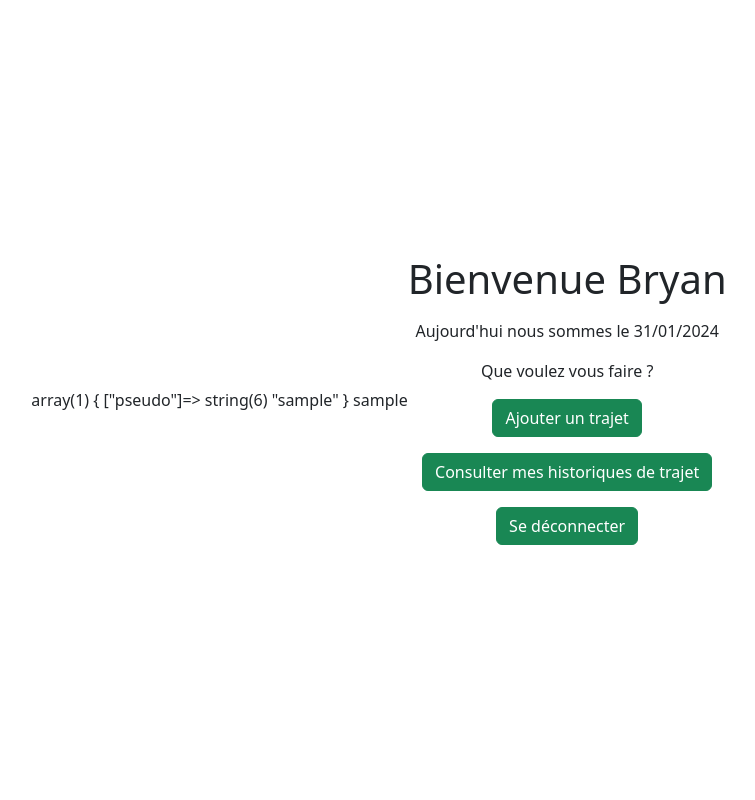
After one commit to rabia0000/afpaform, a PHP site: page /controllers/controller-home.php in a window 1280 px wide. The commit adds this page. Shown: the whole page, without its empty margins (261-1016 px from the left). Run offline with PHP 8.4, Linux system fonts and the light colour scheme; the visitor is signed in with stand-in values (Sample User, id 1); a stand-in replaces the project's code that opens the database connection.

Commit message:
probleme sur controller-home.php impossible d'afficher

```diff
--- /dev/null
+++ b/controllers/controller-home.php
@@ -0,0 +1,20 @@
+<?php
+session_start();
+
+var_dump($_SESSION); /// pour check si c good :)
+//config
+require_once '../config.php';
+// models
+include_once '../models/userprofil.php';
+
+
+
+
+if ($_SERVER["REQUEST_METHOD"] == "POST") {
+
+    // toute ta logique
+}
+
+echo $_SESSION['pseudo'];
+//views
+include_once '../views/view-home.php';
--- a/models/userprofil.php
+++ b/models/userprofil.php
@@ -130,4 +130,41 @@ class Userprofil
             die();
         }
     }
+
+
+    /**
+     * Methode permettant de récupérer les infos d'un utilisateur avec son mail comme paramètre
+     *
+     * @param string $email Adresse mail de l'utilisateur
+     *
+     * @return array Tableau associatif contenant les infos de l'utilisateur
+     */
+    public static function getInfos(string $email): array
+    {
+        try {
+            // Création d'un objet $db selon la classe PDO
+            $bdd = new PDO("mysql:host=localhost;dbname=" . DBNAME, DBUSERNAME, DBPASSWORD);
+
+            // stockage de ma requete dans une variable
+            $sql = "SELECT * FROM `userprofil` WHERE `user_email` = :mail";
+
+            // je prepare ma requête pour éviter les injections SQL
+            $query = $bdd->prepare($sql);
+
+            // on relie les paramètres à nos marqueurs nominatifs à l'aide d'un bindValue
+            $query->bindValue(':mail', $email, PDO::PARAM_STR);
+
+            // on execute la requête
+            $query->execute();
+
+            // on récupère le résultat de la requête dans une variable
+            $result = $query->fetch(PDO::FETCH_ASSOC);
+
+            // on retourne le résultat
+            return $result;
+        } catch (PDOException $e) {
+            echo 'Erreur : ' . $e->getMessage();
+            die();
+        }
+    }
 }
--- /dev/null
+++ b/views/view-home.php
@@ -0,0 +1,53 @@
+<!DOCTYPE html>
+<html lang="fr">
+
+<head>
+    <meta charset="UTF-8">
+    <meta name="viewport" content="width=device-width, initial-scale=1.0">
+    <link href="https://cdn.jsdelivr.net/npm/bootstrap@5.3.2/dist/css/bootstrap.min.css" rel="stylesheet" integrity="sha384-T3c6CoIi6uLrA9TneNEoa7RxnatzjcDSCmG1MXxSR1GAsXEV/Dwwykc2MPK8M2HN" crossorigin="anonymous">
+    <title>Accueil</title>
+    <style>
+        /* Définir la hauteur de la page pour centrer le contenu */
+        html,
+        body {
+            height: 100%;
+        }
+
+        /* Centrer le contenu verticalement */
+        body {
+            display: flex;
+            align-items: center;
+            justify-content: center;
+        }
+    </style>
+</head>
+
+<body>
+    <form class="row" method="POST" action="../controllers/controller-home.php" novalidate>
+        <div class="justifiant-content-center">
+            <div class="text-center my-3">
+                <h1>Bienvenue Bryan</h1>
+            </div>
+            <div class="text-center">
+                <?php $date = date('d/m/Y') ?>
+                <p><?php echo "Aujourd'hui nous sommes le " . $date ?></p>
+            </div>
+            <div class="text-center">
+                <p>Que voulez vous faire ?</p>
+            </div>
+
+            <div class=" text-center">
+                <button type="button" class="btn btn-success">Ajouter un trajet</button>
+            </div>
+            <div class='mt-3 text-center'>
+                <button type="button" class="btn btn-success">Consulter mes historiques de trajet</button>
+            </div>
+            <div class='mt-3 text-center'>
+                <button type="button" class="btn btn-success">Se déconnecter</button>
+            </div>
+        </div>
+
+        <script src="https://cdn.jsdelivr.net/npm/bootstrap@5.3.2/dist/js/bootstrap.bundle.min.js" integrity="sha384-C6RzsynM9kWDrMNeT87bh95OGNyZPhcTNXj1NW7RuBCsyN/o0jlpcV8Qyq46cDfL" crossorigin="anonymous"></script>
+</body>
+
+</html>
--- a/views/view-signin.php
+++ b/views/view-signin.php
@@ -32,6 +32,7 @@
                         <div class="card-body ">
                             <h2 class="card-title text-center mb-4">Page de connexion</h2>
                             <!-- EMAIL  -->
+
                             <div class="text-center fs-3">
                                 <label for="email">Votre Email:</label><br>
 
@@ -61,6 +62,8 @@
                                 <input type="submit" value="Me connecter" class="btn btn-dark mt-3 ">
                             </div>
 
+
+
                             <div></div>
                             <script src="https://cdn.jsdelivr.net/npm/bootstrap@5.3.2/dist/js/bootstrap.min.js" integrity="sha384-BBtl+eGJRgqQAUMxJ7pMwbEyER4l1g+O15P+16Ep7Q9Q+zqX6gSbd85u4mG4QzX+" crossorigin="anonymous"></script>
 
```
Also changed, not shown: controllers/controller-signin.php (+12 -2 lines), home.php (deleted, +0 -14 lines).
